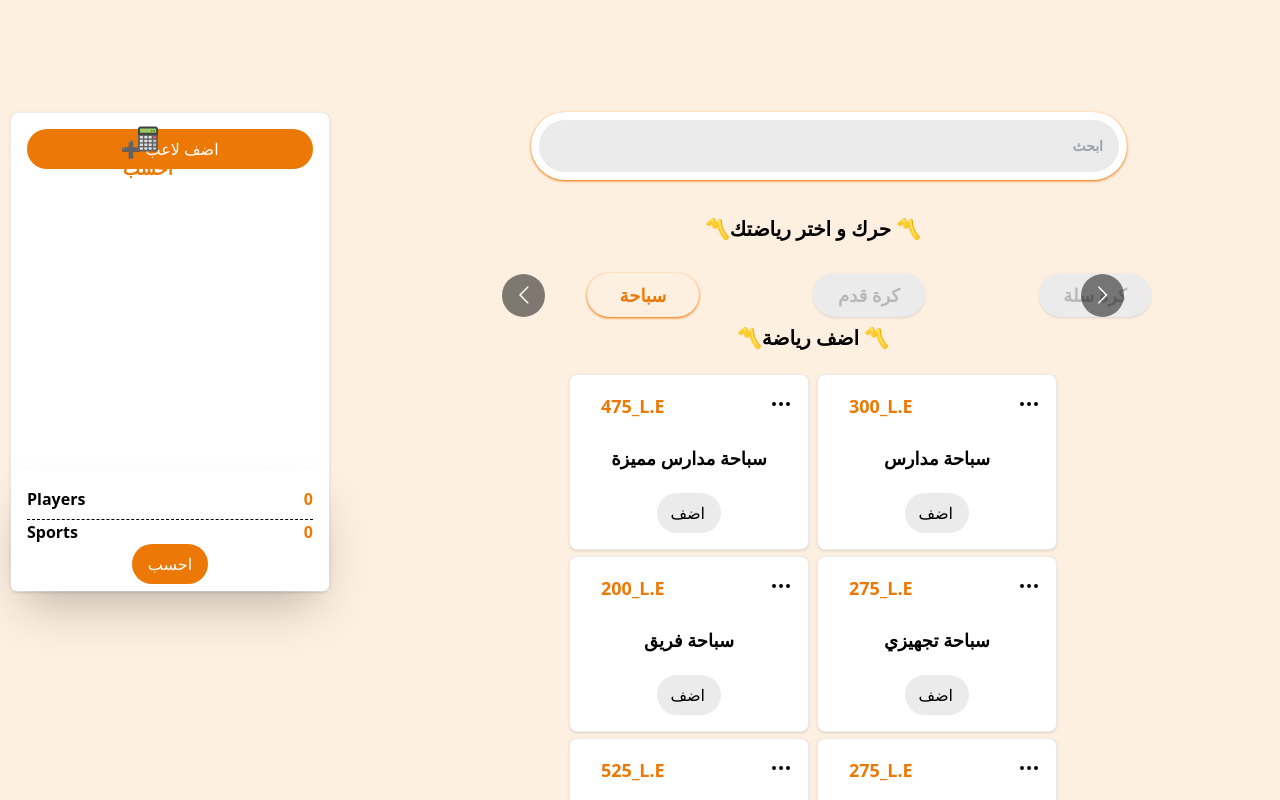
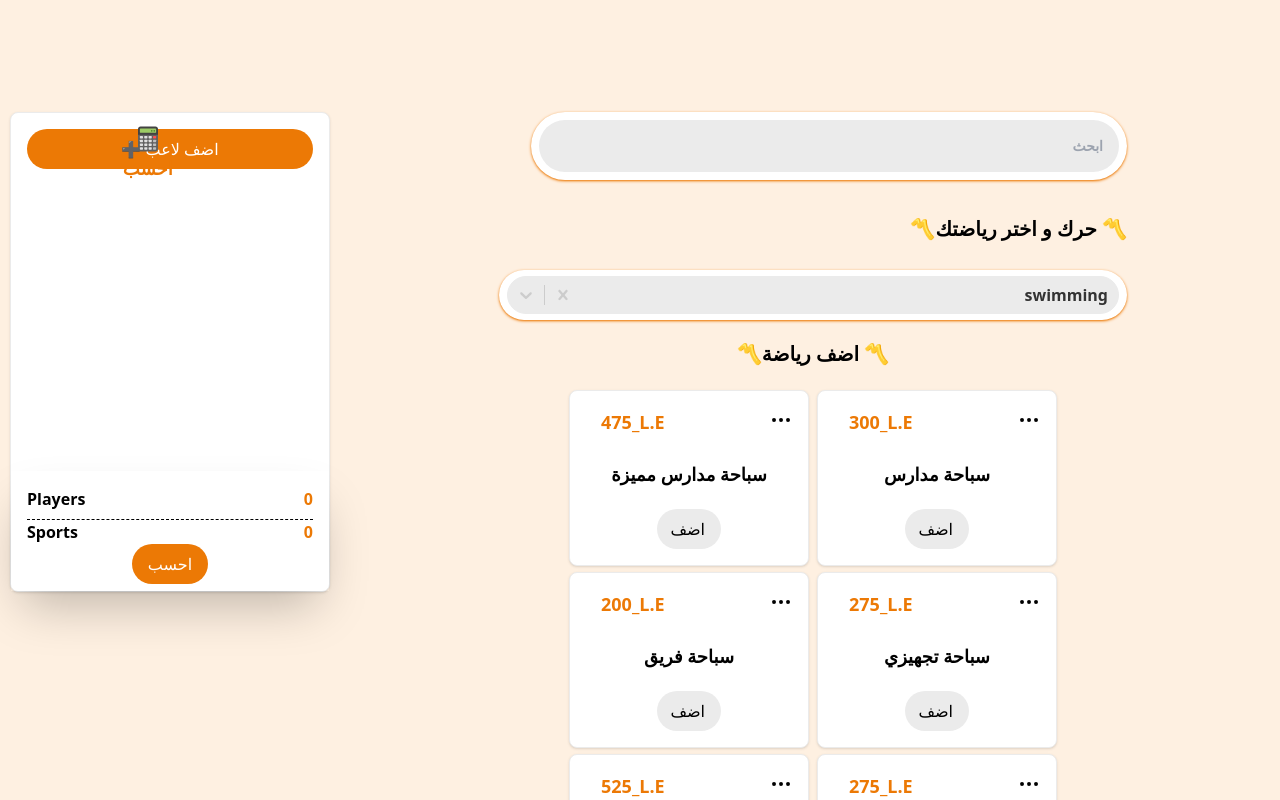
Before and after one commit to sherifawad/tanta-club-nextjs, a Next.js app: page / in a window 1280 px wide. Shown: the top 800 px of the page. Built offline with nearby package versions, Linux system fonts and the light colour scheme.

Commit message:
feat: add category select

```diff
--- a/data/sports.json
+++ b/data/sports.json
@@ -1183,5 +1183,20 @@
         "title": "سباحة النجوم",
         "price": 475,
         "categoryId": 1
+    },
+    {
+        "id": 100,
+        "name": "footBallAcademy",
+        "title": "أكاديمية كرة قدم",
+        "price": 175,
+        "categoryId": 2,
+        "discounts": [
+            {
+                "id": 1
+            },
+            {
+                "id": 2
+            }
+        ]
     }
 ]
--- /dev/null
+++ b/lib/utils.ts
@@ -0,0 +1,39 @@
+import { IReactSelectOption } from "../types";
+
+export const isArray = function (a: unknown) {
+    return Array.isArray(a);
+};
+
+export const isObject = function (o: unknown) {
+    return o === Object(o) && !isArray(o) && typeof o !== "function";
+};
+
+export function isIterable(variable: unknown) {
+    return isArray(variable) || isObject(variable);
+}
+
+export function serialize(obj: any) {
+    return JSON.parse(JSON.stringify(obj));
+}
+
+export const arrayToReactSelectOption = (
+    labelKey: string,
+    valueKey: string,
+    array: any[]
+): IReactSelectOption[] | undefined => {
+    if (!array || array.length < 1) return undefined;
+    if (!(labelKey in array[0]) || !(valueKey in array[0])) return undefined;
+    return array.map((obj) =>
+        Object.entries(obj).reduce(
+            (acc, [key, objValue]) => {
+                if (key === labelKey) {
+                    acc = { ...acc, label: objValue as string };
+                } else if (key === valueKey) {
+                    acc = { ...acc, value: objValue };
+                }
+                return acc;
+            },
+            { label: "", value: "" as any }
+        )
+    );
+};
--- a/src/components/Card.tsx
+++ b/src/components/Card.tsx
@@ -35,7 +35,7 @@ const Card = ({ icon, sport, add }: Props) => {
 					{icon}
 				</div> */}
                 <div
-                    className="relative z-50 flex items-start self-end justify-between w-full px-4 pt-4 -mb-12"
+                    className="relative z-20 flex items-start self-end justify-between w-full px-4 pt-4 -mb-12"
                     dir="rtl"
                 >
                     <CardMenu sport={sport} />
--- a/src/components/SelectCategories.tsx
+++ b/src/components/SelectCategories.tsx
@@ -1,24 +1,35 @@
-import React, { useState } from "react";
+import React, { Dispatch, SetStateAction, useState } from "react";
 
-import Select from "react-select";
+import Select, { Props, SingleValue } from "react-select";
+import { Category, IReactSelectOption } from "types";
 
-export default function SelectCategories() {
-    const [isClearable, setIsClearable] = useState(true);
-    const [isSearchable, setIsSearchable] = useState(true);
-    const [isDisabled, setIsDisabled] = useState(false);
-    const [isLoading, setIsLoading] = useState(false);
-    const [isRtl, setIsRtl] = useState(true);
+interface SelectCategoriesProps extends Props<any, any, any> {
+    onChange?: (newValue: number) => void;
+    options: IReactSelectOption[];
+}
+
+export default function SelectCategories({
+    onChange,
+    options,
+}: SelectCategoriesProps) {
     return (
         <Select
-            className="basic-single"
-            classNamePrefix="select"
-            isDisabled={isDisabled}
-            isLoading={isLoading}
-            isClearable={isClearable}
-            isRtl={isRtl}
-            isSearchable={isSearchable}
-            name="color"
-            // options={colourOptions}
+            classNames={{
+                control: () =>
+                    "flex !shadow-none !border !rounded-full gap-x-2 !bg-gray-100 !text-black font-semibold  !border-gray-100 ",
+                container: () => "w-full",
+            }}
+            isDisabled={false}
+            isLoading={false}
+            isClearable={true}
+            isRtl={true}
+            isSearchable={true}
+            name="category"
+            defaultValue={options[0]}
+            onChange={(newValue: SingleValue<IReactSelectOption>) =>
+                newValue && onChange ? onChange(newValue.value) : undefined
+            }
+            options={options}
         />
     );
 }
--- a/src/pages/index.tsx
+++ b/src/pages/index.tsx
@@ -32,27 +32,22 @@ import { divvyUp } from "helpers/arrayUtils";
 import { mergePlayers } from "helpers/playerUtils";
 import { sportsRepo } from "lib/sports-repo";
 import { categoriesRepo } from "lib/categories-repo";
+import { discountsRepo } from "lib/discounts-repo";
+import { penaltiesRepo } from "lib/penalties-repo";
+import SelectCategories from "@/components/SelectCategories";
+import { arrayToReactSelectOption } from "@/lib/utils";
 
 export async function getStaticProps() {
     try {
-        // const categories = await prisma.category.findMany({
-        //     where: { hidden: false },
-        // });
         const categories = categoriesRepo.getAll();
-        // const discounts = await prisma.discount.findMany();
-        // const penalties = await prisma.penalty.findMany();
-        // const sports = await prisma.sport.findMany({
-        // 	where: { hidden: false },
-        // 	include: {
-        // 		discounts: true,
-        // 		Category: true,
-        // 		Penalty: true,
-        // 	},
-        // });
         const sports = sportsRepo.getAll();
+        const discounts = discountsRepo.getAll();
+        const penalties = penaltiesRepo.getAll();
         return {
             props: {
                 categories,
+                discounts,
+                penalties,
                 sports,
             },
         };
@@ -500,7 +495,14 @@ export default function Home({
                                 />
                             </div>
                             {/* CategoryList */}
-                            <div className="grid grid-rows-[50px_50px] gap-4 place-items-center grid-cols-1">
+                            <div
+                                className="grid grid-rows-[50px_50px] gap-4 grid-cols-1 mb-4"
+                                style={{
+                                    width: `${
+                                        sportListWidth - fixedButtonWidth
+                                    }px`,
+                                }}
+                            >
                                 <div
                                     ref={categoriesListRef}
                                     className="self-center text-xl font-extrabold text-black"
@@ -508,16 +510,24 @@ export default function Home({
                                     〽 حرك و اختر رياضتك〽
                                 </div>
 
-                                <div
-                                    className="w-2/3"
-                                    style={{ width: `${sportListWidth}px` }}
-                                >
-                                    <CategoriesList
+                                <div className="z-50 flex items-center justify-between w-full p-2 bg-white rounded-full shadow shadow-orange-900">
+                                    {/* <CategoriesList
                                         categories={categories ?? []}
                                         selectedCategoryId={selectedCategoryId}
                                         onCategorySelected={(id) =>
                                             onSelectedCategoryChange(id)
                                         }
+                                    /> */}
+                                    <SelectCategories
+                                        options={
+                                            arrayToReactSelectOption(
+                                                "name",
+                                                "id",
+                                                categories ?? []
+                                            ) ?? []
+                                        }
+                                        onChange={onSelectedCategoryChange}
+                                        value={selectedCategoryId}
                                     />
                                 </div>
                             </div>
--- a/tsconfig.json
+++ b/tsconfig.json
@@ -16,7 +16,8 @@
         "incremental": true,
         "baseUrl": ".",
         "paths": {
-            "@/*": ["./src/*"]
+            "@/*": ["./src/*"],
+            "@/lib/*": ["./lib/*"]
         }
     },
     "include": ["next-env.d.ts", "**/*.ts", "**/*.tsx"],
```
